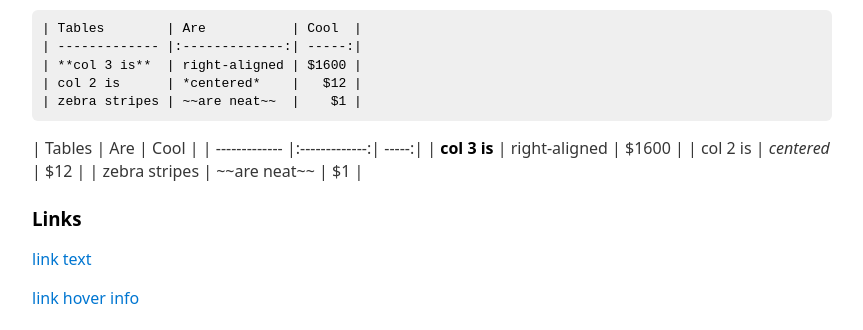
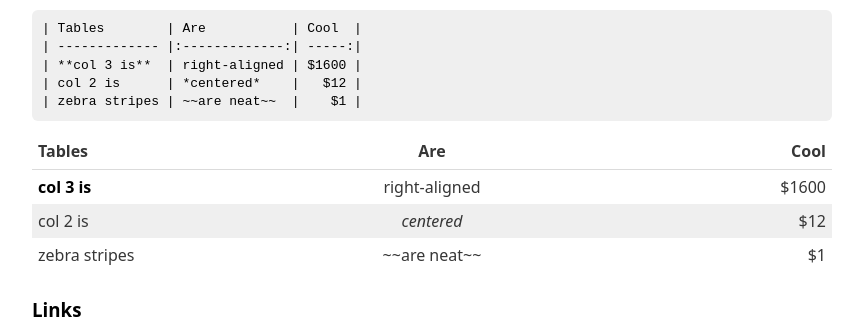
Before and after one commit to DvDty/blog, a website: page docs/index.html in a window 1280 px wide. Shown: the part 1940-2270 px from the top of the page, without its empty margins (208-1071 px from the left). Drawn offline with nearby package versions, Linux system fonts and the light colour scheme.

Commit message:
Autogenerate converted pages

```diff
--- a/docs/index.html
+++ b/docs/index.html
@@ -77,11 +77,32 @@ console.log(foo(5));
 | col 2 is      | *centered*    |   $12 |
 | zebra stripes | ~~are neat~~  |    $1 |
 </code></pre>
-<p>| Tables        | Are           | Cool  |
-| ------------- |:-------------:| -----:|
-| <strong>col 3 is</strong>  | right-aligned | $1600 |
-| col 2 is      | <em>centered</em>    |   $12 |
-| zebra stripes | ~~are neat~~  |    $1 |</p>
+<table>
+<thead>
+<tr>
+<th>Tables</th>
+<th style="text-align:center;">Are</th>
+<th style="text-align:right;">Cool</th>
+</tr>
+</thead>
+<tbody>
+<tr>
+<td><strong>col 3 is</strong></td>
+<td style="text-align:center;">right-aligned</td>
+<td style="text-align:right;">$1600</td>
+</tr>
+<tr>
+<td>col 2 is</td>
+<td style="text-align:center;"><em>centered</em></td>
+<td style="text-align:right;">$12</td>
+</tr>
+<tr>
+<td>zebra stripes</td>
+<td style="text-align:center;">~~are neat~~</td>
+<td style="text-align:right;">$1</td>
+</tr>
+</tbody>
+</table>
 <h3 id="links">Links</h3>
 <p><a href="http://dev.nodeca.com">link text</a></p>
 <p><a href="http://nodeca.github.io/pica/demo/" title="title text!">link hover info</a></p>
```
